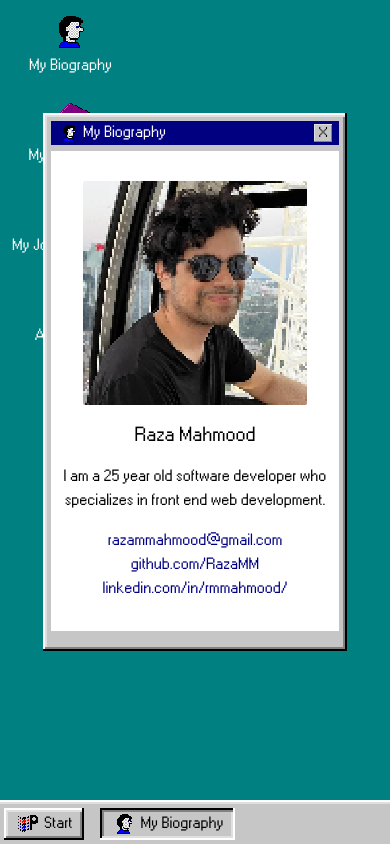
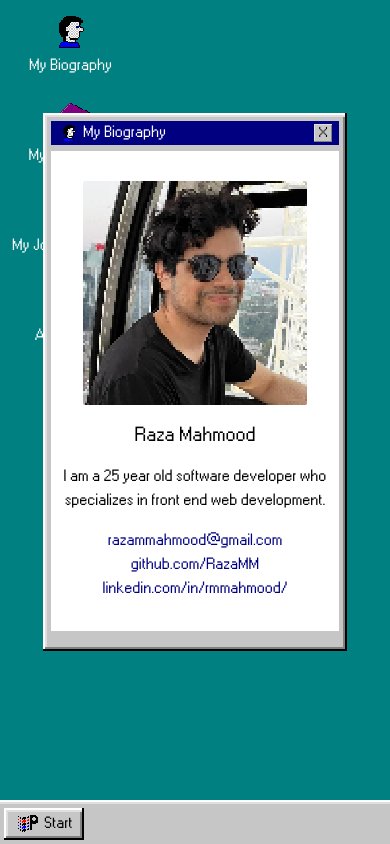
Before and after one commit to RazaMM/portfolio, a Next.js app: page / in a window 390 px wide. Built offline with nearby package versions, Linux system fonts and the light colour scheme.

Commit message:
Hide open programs in taskbar on mobile

```diff
--- a/components/taskbar.tsx
+++ b/components/taskbar.tsx
@@ -110,7 +110,7 @@ export const Taskbar = () => {
         <StartMenu active={showStartMenu} />
       </div>
 
-      <div className='ml-6 flex h-full flex-1 gap-4'>
+      <div className='ml-6 hidden h-full flex-1 gap-4 md:flex'>
         {openPrograms.map((program, i) => (
           <Button
             key={program.id}
```
